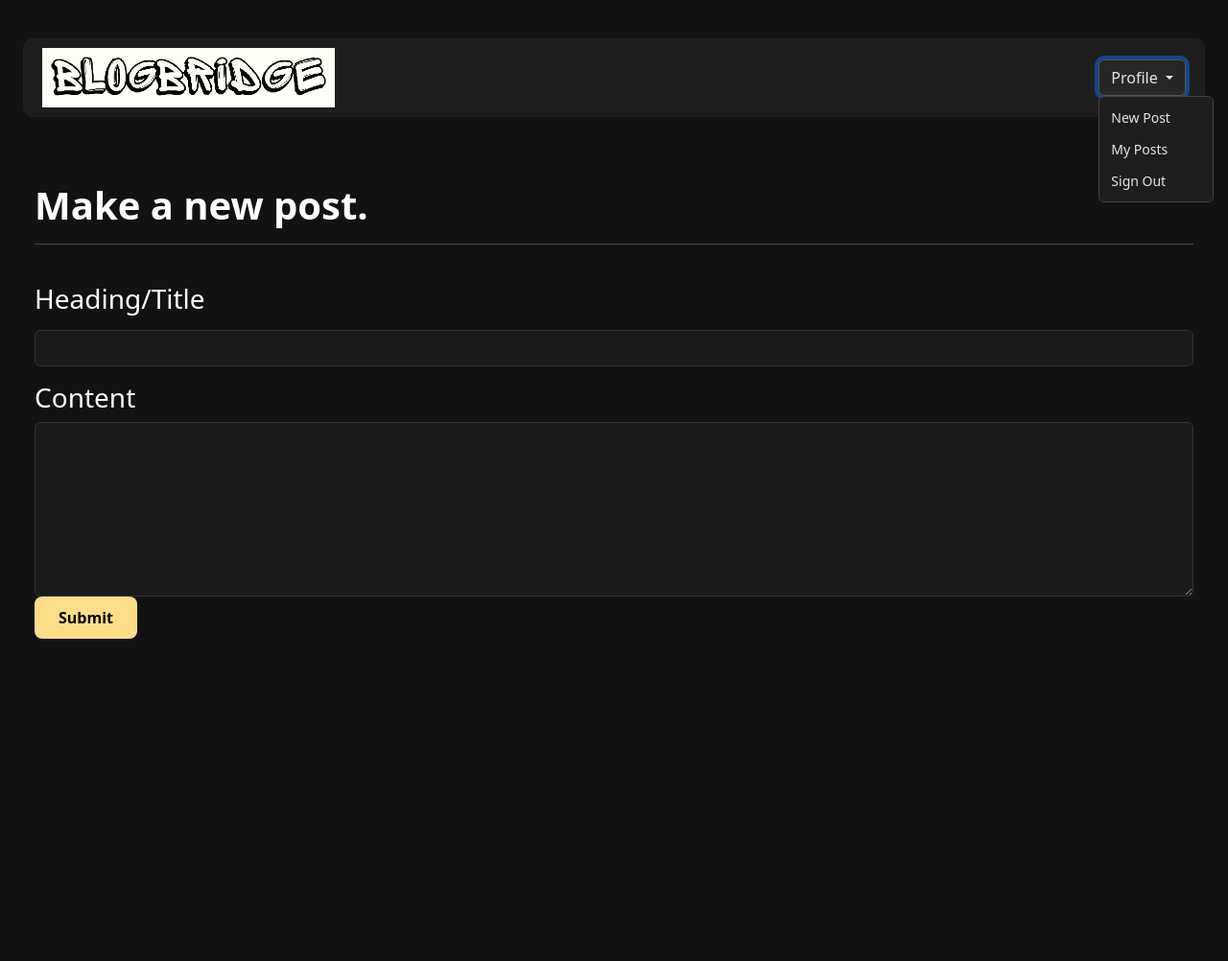
After one commit to SamarSingla0/Blog_app, a Django app: page /newpost/ in a window 1280 px wide, after a click on "Profile". The commit adds this page. Shown: the whole page at 96% size. Run offline with Django 5.2, Linux system fonts and the light colour scheme; a user stored in the database is signed in; some libraries are stand-ins or nearby versions.

Commit message:
project done: majore changes in future will be included

```diff
--- a/django_blog/blog/templates/blog/base.html
+++ b/django_blog/blog/templates/blog/base.html
@@ -19,5 +19,14 @@
         {% endblock %}
     </div>
 
+    <script src="https://cdn.jsdelivr.net/npm/bootstrap@5.3.8/dist/js/bootstrap.bundle.min.js" integrity="sha384-HwwvtgBNo3bZJJLYd8oVXjrBZt8cqVSpeBNS5n7C8IVInixGAoxmnlMuBnhbgrkm" crossorigin="anonymous"></script><!-- jQuery -->
+<script src="https://code.jquery.com/jquery-3.5.1.slim.min.js"></script>
+
+<!-- Popper.js -->
+<script src="https://cdn.jsdelivr.net/npm/popper.js@1.16.0/dist/umd/popper.min.js"></script>
+
+<!-- Bootstrap JS -->
+<script src="https://stackpath.bootstrapcdn.com/bootstrap/4.5.0/js/bootstrap.min.js"></script>
+
 </body>
 </html>
--- /dev/null
+++ b/django_blog/blog/templates/blog/newpost.html
@@ -0,0 +1,173 @@
+{% extends 'blog/base.html' %}
+{% block content %}
+{% load static %}
+
+<style>
+
+/* FULL PAGE DARK BACKGROUND */
+body, html {
+    background-color: #121212 !important;
+    margin: 0;
+    padding: 0;
+}
+
+/* Container */
+.custom-container {
+    background-color: #121212 !important;
+    color: #e5e5e5 !important;
+    min-height: 100vh;
+    padding-top: 20px;
+    padding-bottom: 40px;
+}
+
+/* NAVBAR */
+.navbar {
+    background-color: #1e1e1e !important;
+    border-radius: 10px;
+    padding: 10px 20px;
+    width: 100%;
+}
+
+/* Invert toggler icon for dark mode */
+.navbar-light .navbar-toggler-icon {
+    filter: invert(100%);
+}
+
+/* Push Profile Button to Right */
+.navbar .form-inline {
+    margin-left: auto !important;
+}
+
+/* PROFILE BUTTON */
+.btn-outline-primary {
+    border: 1px solid #555 !important;
+    background-color: #272727 !important;
+    color: #e5e5e5 !important;
+}
+
+.btn-outline-primary:hover {
+    background-color: #333 !important;
+    color: white !important;
+    border-color: #777 !important;
+}
+
+/* DROPDOWN */
+.dropdown-menu {
+    min-width: 120px !important;
+    padding: 5px 0 !important;
+
+    /* preserve your dark theme */
+    background-color: #1e1e1e !important;
+    border: 1px solid #444 !important;
+}
+
+/* Smaller dropdown items — theme preserved */
+.dropdown-item {
+    padding: 6px 12px !important;
+    font-size: 14px !important;
+
+    /* preserve text + hover colors */
+    color: #e5e5e5 !important;
+}
+
+.dropdown-item:hover {
+    background-color: #333 !important;
+}
+
+/* TEXT COLORS */
+h1, h3, label {
+    color: #ffffff !important;
+}
+
+/* INPUT FIELDS DARK MODE */
+.form-control {
+    background-color: #1b1b1b !important;
+    border: 1px solid #333 !important;
+    color: #f1f1f1 !important;
+}
+
+.form-control:focus {
+    background-color: #1f1f1f !important;
+    border-color: #777 !important;
+    color: #fff !important;
+    box-shadow: none !important;
+}
+
+/* SUBMIT BUTTON */
+.btn-primary {
+    background-color: #ffdd88 !important;
+    color: #000 !important;
+    border: none !important;
+    padding: 10px 25px;
+    font-weight: bold;
+    border-radius: 8px;
+}
+
+.btn-primary:hover {
+    background-color: #e6c676 !important;
+}
+
+</style>
+
+
+<div class="container custom-container">
+    <nav class="navbar navbar-expand-lg navbar-light w-100">
+        <button class="navbar-toggler" type="button" data-toggle="collapse"
+            data-target="#navbarSupportedContent" aria-controls="navbarSupportedContent"
+            aria-expanded="false" aria-label="Toggle navigation">
+            <span class="navbar-toggler-icon"></span>
+        </button>
+
+        <div class="collapse navbar-collapse" id="navbarSupportedContent">
+            <ul class="navbar-nav mr-auto">
+                <li>
+                    <a href="/home">
+                        <img class="w-50" src="{% static 'image/pho.png' %}" alt="">
+                    </a>
+                </li>
+            </ul>
+
+            <!-- RIGHT SIDE PROFILE BUTTON -->
+            <form class="form-inline my-2 my-lg-0">
+                <div class="dropdown">
+                    <button class="btn btn-outline-primary dropdown-toggle" type="button"
+                        id="dropdownMenuButton" data-toggle="dropdown" aria-haspopup="true"
+                        aria-expanded="false">
+                        Profile
+                    </button>
+                    <div class="dropdown-menu" aria-labelledby="dropdownMenuButton">
+                        <a class="dropdown-item" href="/newpost">New Post</a>
+                        <a class="dropdown-item" href="/mypost">My Posts</a>
+                        <a class="dropdown-item" href="/signout">Sign Out</a>
+                    </div>
+                </div>
+            </form>
+
+        </div>
+    </nav>
+
+    <form method="post">
+        {% csrf_token %}
+
+        <div class="container custom-container" style="max-width: 1250px;">
+            <br><br>
+            <h1 class="fw-bolder">Make a new post.</h1>
+            <hr><br>
+
+            <div class="mb-3">
+                <h3><label for="exampleInputText" class="form-label">Heading/Title</label></h3>
+                <input type="text" class="form-control" id="exampleInputText" name="title">
+            </div>
+
+            <div class="form-group">
+                <h3><label for="exampleFormControlTextarea3">Content</label></h3>
+                <textarea class="form-control" id="exampleFormControlTextarea3" rows="7" name="content"></textarea>
+            </div>
+
+            <input class="btn btn-primary" type="submit" value="Submit">
+        </div>
+
+    </form>
+</div>
+
+{% endblock %}
--- a/django_blog/blog/urls.py
+++ b/django_blog/blog/urls.py
@@ -5,4 +5,7 @@ urlpatterns = [
     path('login/', views.login, name='login'),
     path("", views.signup, name="signup"),
     path('home/', views.home, name='home'),
+    path('newpost/', views.newPost, name='newPost'),
+    path('mypost/', views.myPosts, name='myPosts'),
+    path('signout/', views.signOut, name='signout'),
 ]
--- a/django_blog/blog/views.py
+++ b/django_blog/blog/views.py
@@ -1,21 +1,71 @@
-from django.shortcuts import render
+from django.shortcuts import render, redirect
 from django.http import HttpResponse
 from .models import Post
-# Create your views here.
-def test(request):
-    return render(request, 'blog/base.html')
+from . import models
+from django.contrib.auth.models import User
+from django.contrib.auth import authenticate, login as auth_login
+from django.contrib.auth import logout
+from django.contrib.auth.decorators import login_required
+
+# def test(request):
+#     return render(request, 'blog/base.html')
 
 
 def login(request):
+    if request.method == "POST":
+        username = request.POST.get("uname")
+        password = request.POST.get("upassword")
+
+        user = authenticate(request, username=username, password=password)
+        if user is not None:
+            auth_login(request, user)
+            return redirect('/home')
+        else:
+            return render(request, 'blog/login.html', {'error': 'Invalid credentials'})
     return render(request, 'blog/login.html')
 
 
 def signup(request):
+    if request.method == "POST":
+        name = request.POST.get("uname")
+        email = request.POST.get("uemail")
+        password = request.POST.get("upassword")
+        newUser = User.objects.create_user(username=name, email=email, password=password)
+        newUser.save()
+        return redirect('/login')
+
     return render(request, 'blog/signup.html')
 
-
+@login_required(login_url='/login')
 def home(request):
     context = {
         'posts' : Post.objects.all()
     }
     return render(request, 'blog/home.html', context)
+
+
+
+@login_required(login_url='/login')
+def newPost(request):
+    if request.method == "POST":
+        title = request.POST.get("title")
+        content = request.POST.get("content")
+        post = models.Post(title=title, content=content, author=request.user)
+        post.save()
+        return redirect('/home')
+    return render(request, 'blog/newpost.html')
+
+
+@login_required(login_url='/login')
+def myPosts(request):
+    context = {
+        'posts' : Post.objects.filter(author=request.user)
+    }
+    return render(request, 'blog/mypost.html', context)
+
+
+
+@login_required(login_url='/login')
+def signOut(request):
+    logout(request)
+    return redirect('/login')
```
Also changed, not shown: django_blog/blog/templates/blog/home.html (+11 -1 lines), django_blog/blog/templates/blog/mypost.html (added, +194 -0 lines), django_blog/blog/templates/blog/profile.html (added), django_blog/db.sqlite3.
